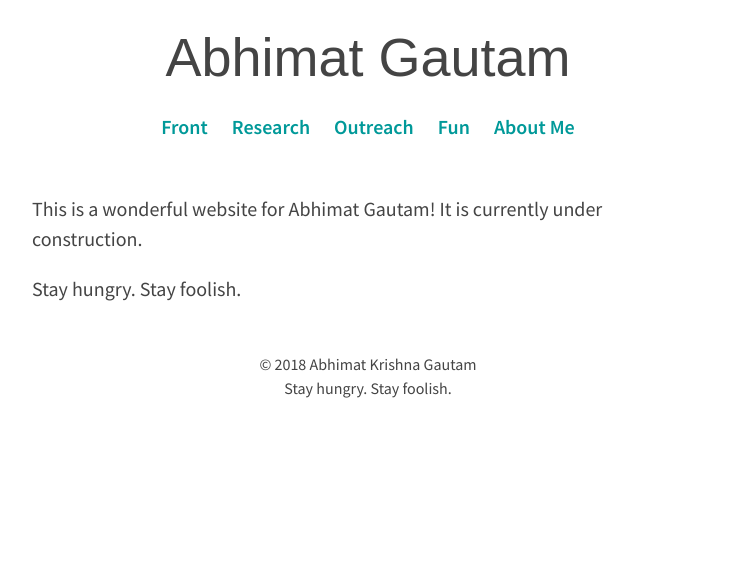
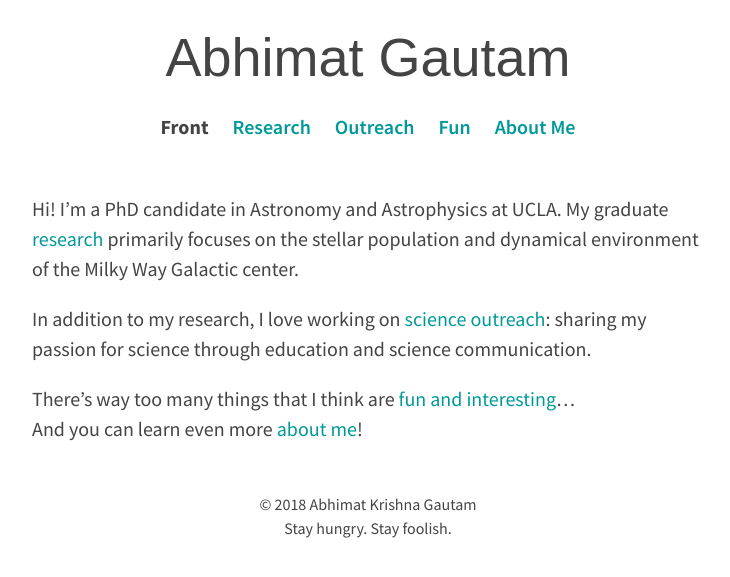
Before and after one commit to abhimat/abhimat.github.io, a Jekyll site: the page built from index.md, in a window 1280 px wide. Shown: the top 577 px of the page, without its empty margins (272-1002 px from the left). Built offline with Jekyll 4.4.1, drawn with Linux system fonts in a browser that asks for light colours.

Commit message:
Updated front page text and additional pages

```diff
--- a/index.md
+++ b/index.md
@@ -1,7 +1,10 @@
 ---
 layout: front
+nav_cat: front
 ---
 
-This is a wonderful website for Abhimat Gautam! It is currently under construction.
+Hi! I'm a PhD candidate in Astronomy and Astrophysics at UCLA. My graduate [research](./research/) primarily focuses on the stellar population and dynamical environment of the Milky Way Galactic center.
 
-Stay hungry. Stay foolish.
+In addition to my research, I love working on [science outreach](./outreach/): sharing my passion for science through education and science communication.
+
+There's way too many things that I think are [fun and interesting](./fun/)…<br>And you can learn even more [about me](./aboutme/)!
```
Also changed, not shown: about.md (deleted, +0 -18 lines), aboutme/index.md (added, +6 -0 lines).
